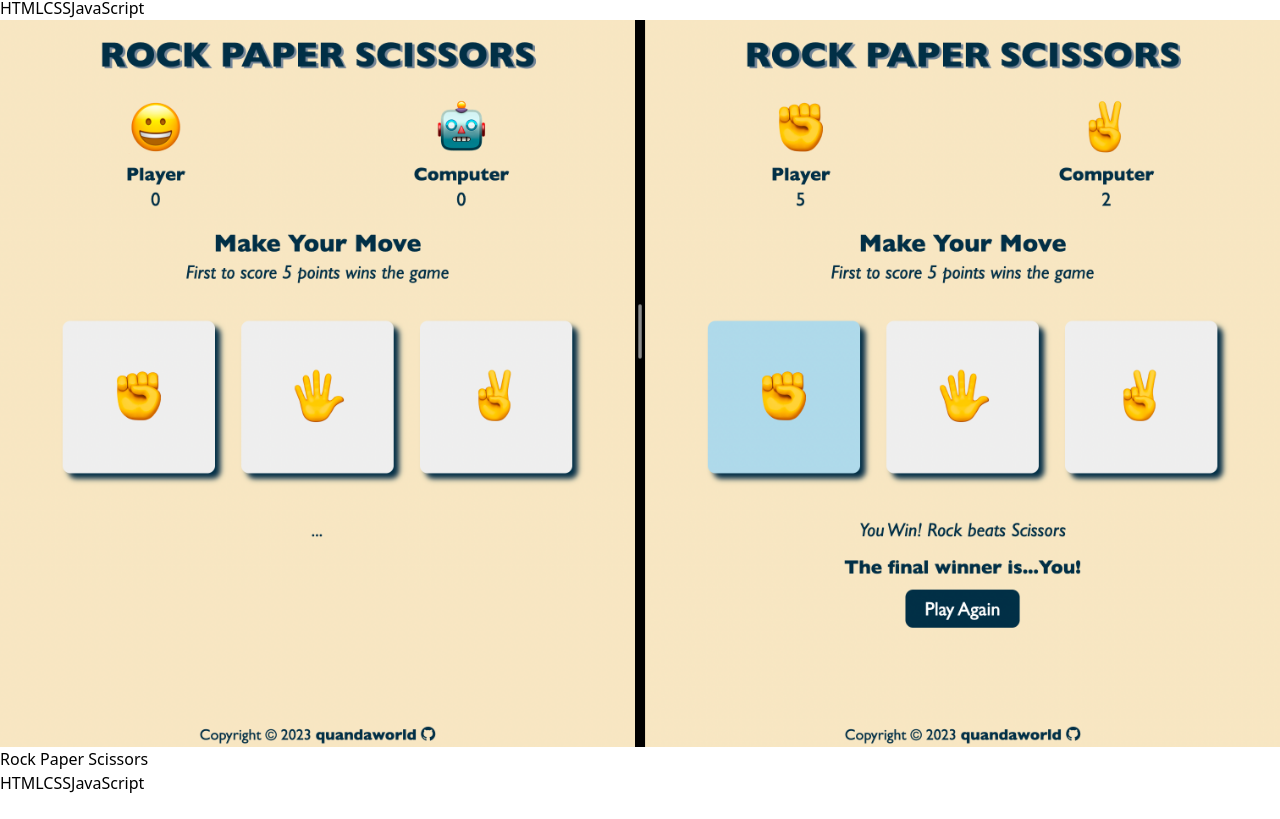
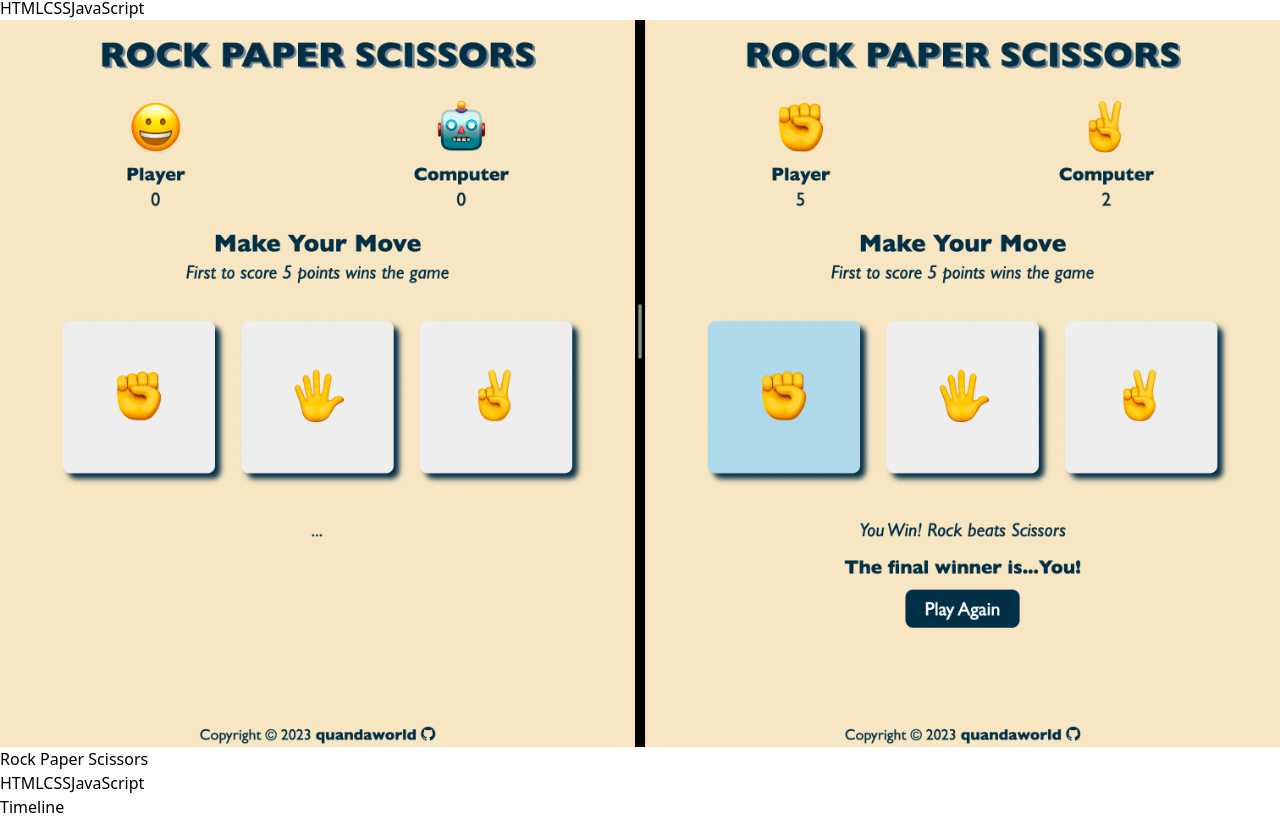
Before and after one commit to quandaworld/personal-portfolio, a React (Vite) app: page / in a window 1280 px wide. Shown: the part 3181-4000 px from the top of the page. Before the commit the page ends 3976 px from the top, so only its background shows below. Built offline with nearby package versions, Linux system fonts and the light colour scheme.

Commit message:
Update timeline component

```diff
--- a/src/components/Timeline.jsx
+++ b/src/components/Timeline.jsx
@@ -2,7 +2,7 @@ import React from 'react';
 
 function Timeline() {
   return (
-    <div></div>
+    <div>Timeline</div>
   )
 }
 
```
